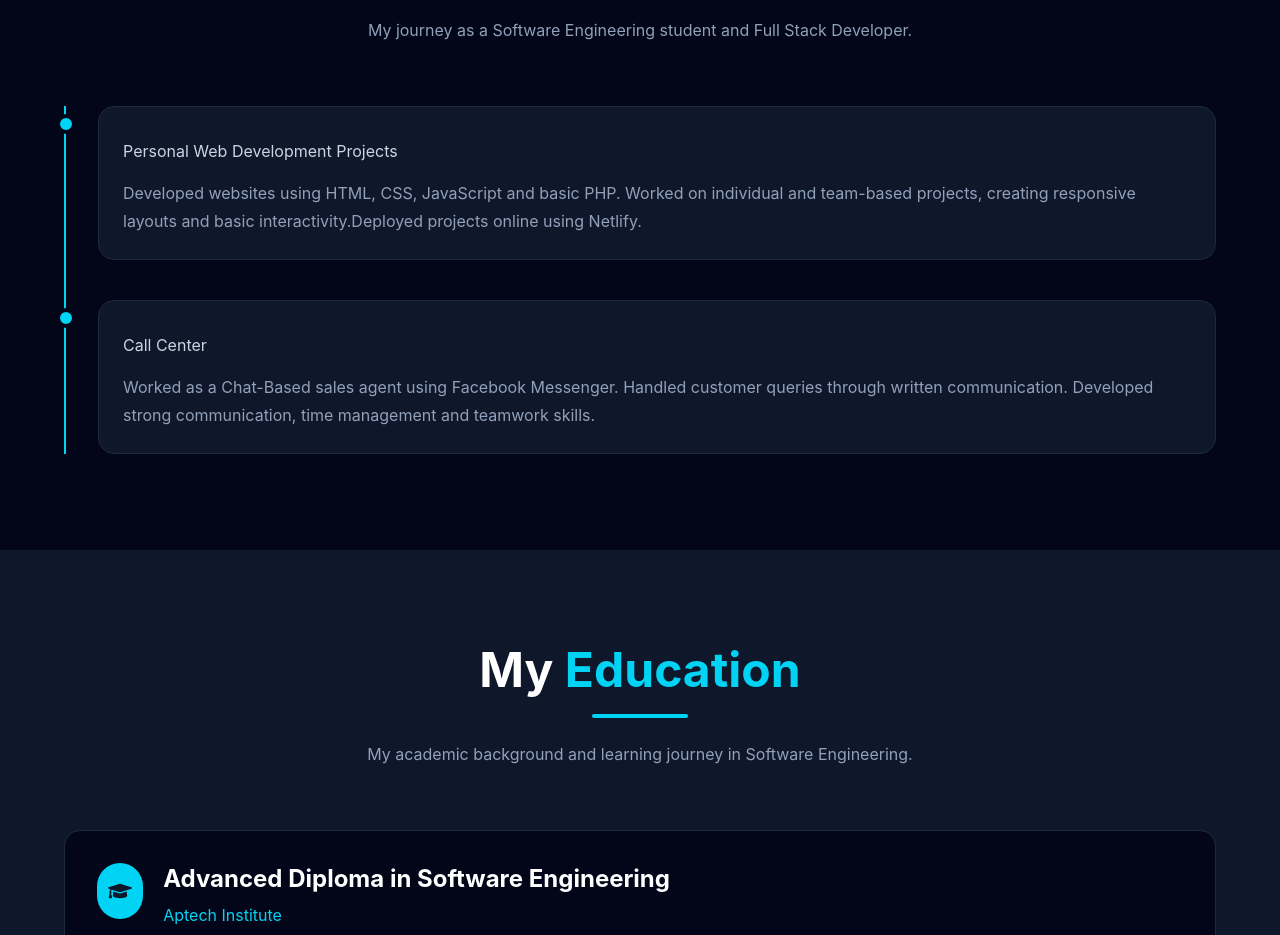
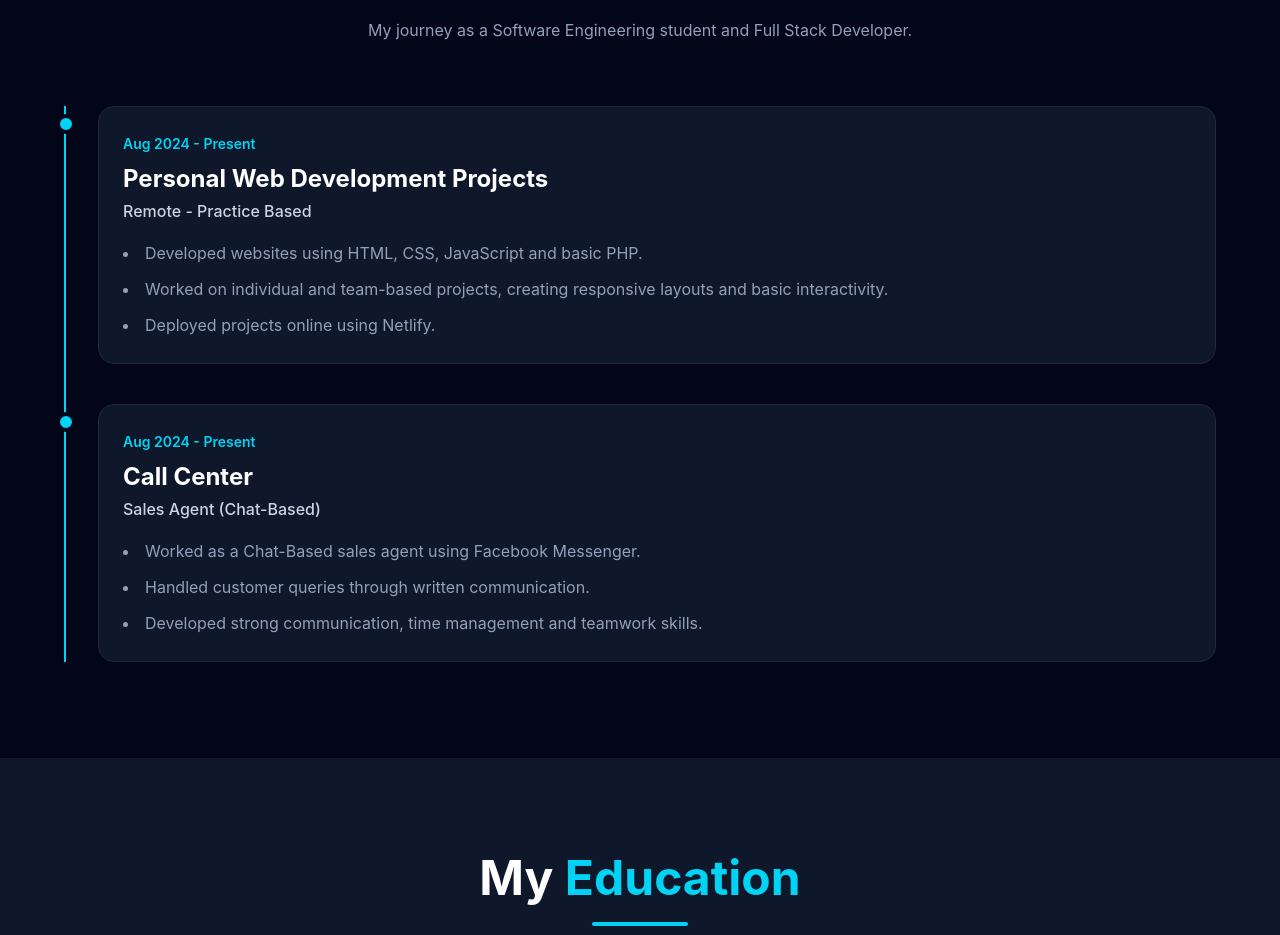
Before and after one commit to fahadmusa725/fahad-portfolio, a React (Vite) app: page / in a window 1280 px wide. Shown: the part 4800-5735 px from the top of the page. Built offline with nearby package versions, Linux system fonts and the light colour scheme.

Commit message:
Fix experience cards rendering empty date and title

```diff
--- a/src/components/Experience.jsx
+++ b/src/components/Experience.jsx
@@ -64,21 +64,23 @@ const Experience = () => {
 
               <div className="bg-slate-900 border border-slate-800 rounded-2xl p-6 hover:border-cyan-400 transition duration-300">
 
-                <span className="text-cyan-400 font-semibold">
-                  {exp.year}
+                <span className="text-cyan-400 font-semibold text-sm">
+                  {exp.duration}
                 </span>
 
                 <h3 className="text-2xl font-bold text-white mt-2">
-                  {exp.title}
+                  {exp.company}
                 </h3>
 
-                <h4 className="text-slate-300 mt-1">
-                  {exp.company}
+                <h4 className="text-slate-300 mt-1 font-medium">
+                  {exp.location}
                 </h4>
 
-                <p className="text-slate-400 mt-4 leading-7">
-                  {exp.description}
-                </p>
+                <ul className="mt-4 space-y-2 list-disc list-inside text-slate-400 leading-7">
+                  {exp.description.map((item, idx) => (
+                    <li key={idx}>{item}</li>
+                  ))}
+                </ul>
 
               </div>
             </motion.div>
```
